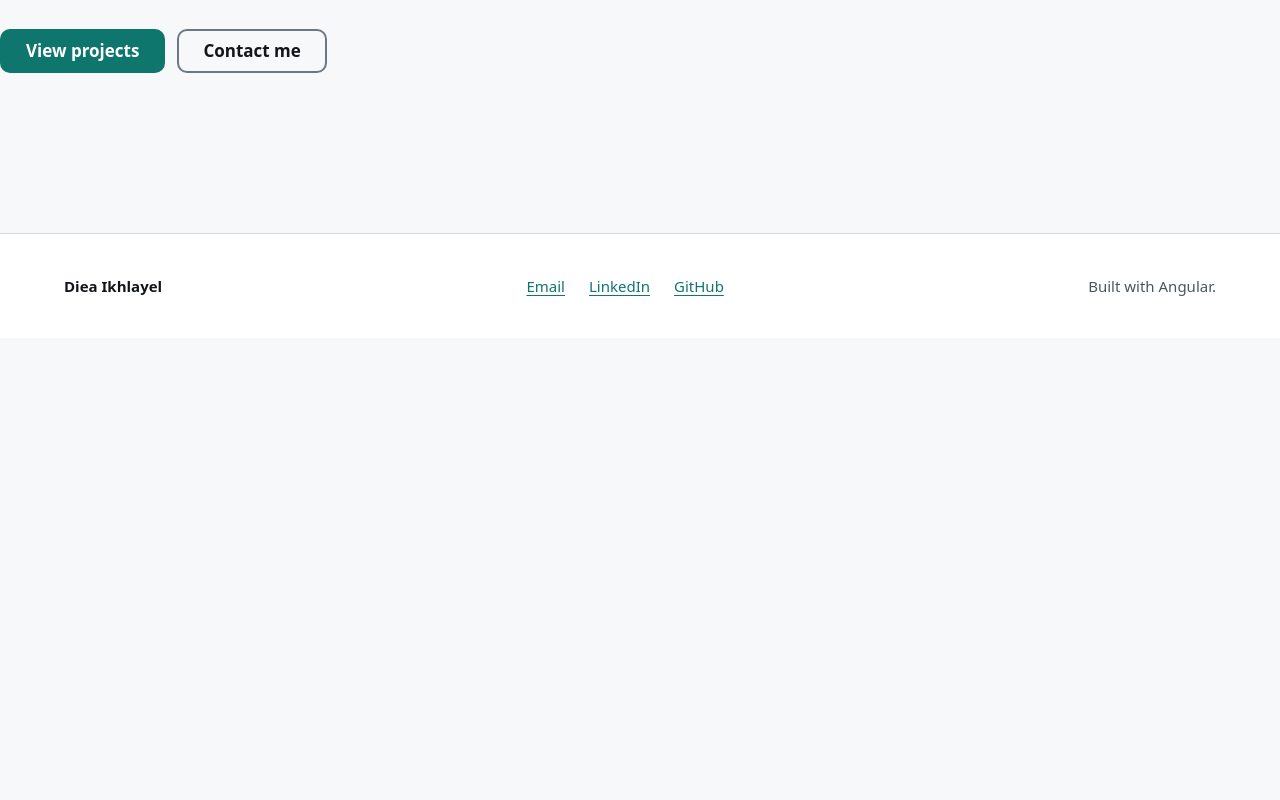
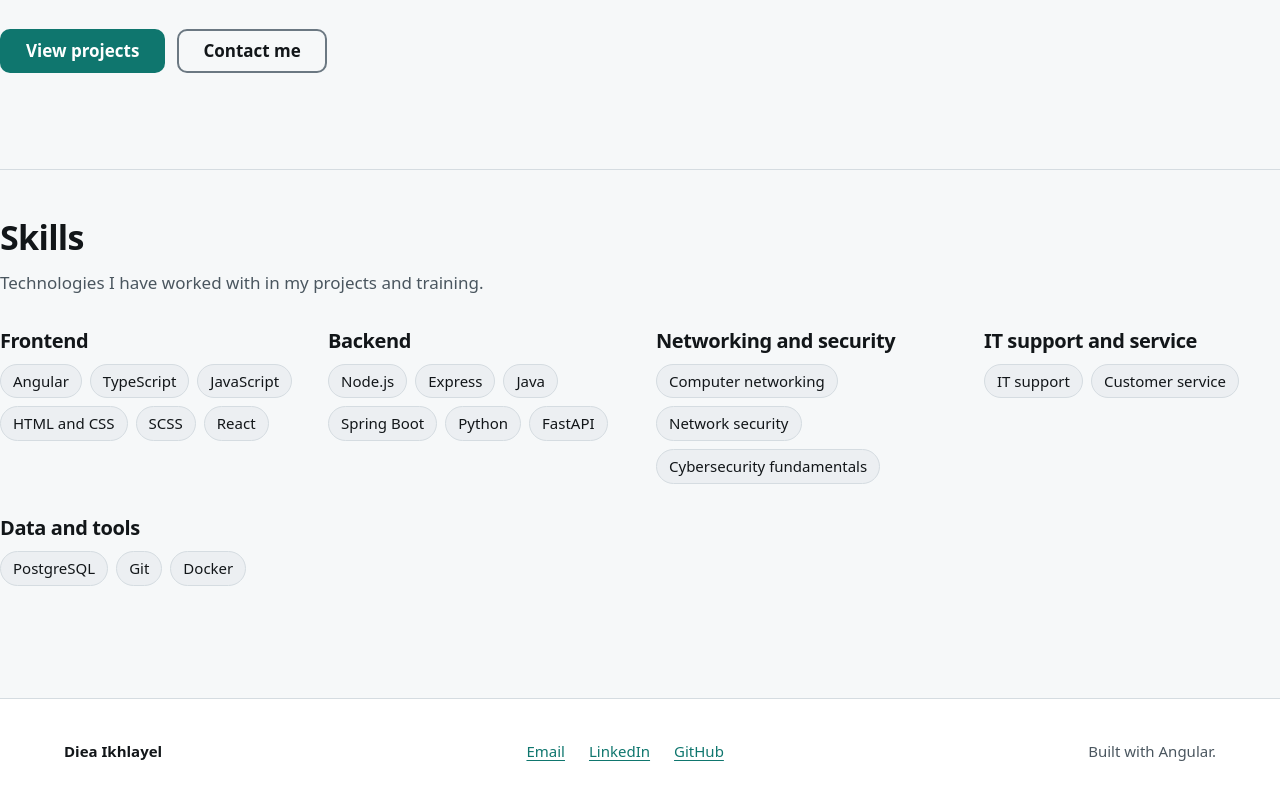
Before and after one commit to dieaikhlayel/portfolio-v2, an Angular app: page /en in a window 1280 px wide. Shown: the part 582-1382 px from the top of the page. Before the commit the page ends 920 px from the top, so only its background shows below. Built offline with nearby package versions, Linux system fonts and the light colour scheme; a web font is replaced by a local one.

Commit message:
Add skills section with networking, security and IT support groups

```diff
--- a/src/app/features/home/home-page.html
+++ b/src/app/features/home/home-page.html
@@ -11,3 +11,5 @@
     </a>
   </div>
 </section>
+
+<app-skills-section />
--- a/src/app/features/home/home-page.ts
+++ b/src/app/features/home/home-page.ts
@@ -1,10 +1,11 @@
 import { Component, inject } from '@angular/core';
 import { RouterLink } from '@angular/router';
 import { I18nService } from '../../i18n/i18n.service';
+import { SkillsSection } from './skills-section/skills-section';
 
 @Component({
   selector: 'app-home-page',
-  imports: [RouterLink],
+  imports: [RouterLink, SkillsSection],
   templateUrl: './home-page.html',
   styleUrl: './home-page.scss',
 })
--- /dev/null
+++ b/src/app/features/home/skills-section/skills-section.html
@@ -0,0 +1,23 @@
+<section class="skills" aria-labelledby="skills-title">
+  <h2 id="skills-title" class="skills__title">{{ i18n.t().home.skills.title }}</h2>
+  <p class="skills__intro">{{ i18n.t().home.skills.intro }}</p>
+
+  <div class="skills__groups">
+    @for (group of groups; track group.id) {
+      <div class="skills__group">
+        <h3 class="skills__group-title">{{ i18n.t().home.skills.groups[group.id] }}</h3>
+        <ul class="skills__list">
+          @for (skill of group.items; track skill.en) {
+            <li
+              class="skills__tag"
+              [attr.lang]="isTranslated(skill) ? 'ar' : 'en'"
+              [attr.dir]="isTranslated(skill) ? 'rtl' : 'ltr'"
+            >
+              {{ label(skill) }}
+            </li>
+          }
+        </ul>
+      </div>
+    }
+  </div>
+</section>
--- /dev/null
+++ b/src/app/features/home/skills-section/skills-section.scss
@@ -0,0 +1,44 @@
+.skills {
+  padding-block: var(--space-7);
+  border-block-start: 1px solid var(--color-border);
+}
+
+.skills__title {
+  margin: 0 0 var(--space-3);
+  font-size: var(--text-2xl);
+}
+
+.skills__intro {
+  margin: 0 0 var(--space-6);
+  max-inline-size: var(--reading-max);
+  color: var(--color-text-muted);
+}
+
+.skills__groups {
+  display: grid;
+  grid-template-columns: repeat(auto-fit, minmax(16rem, 1fr));
+  gap: var(--space-6);
+}
+
+.skills__group-title {
+  margin: 0 0 var(--space-3);
+  font-size: var(--text-lg);
+}
+
+.skills__list {
+  display: flex;
+  flex-wrap: wrap;
+  gap: var(--space-2);
+  margin: 0;
+  padding: 0;
+  list-style: none;
+}
+
+.skills__tag {
+  padding: var(--space-1) var(--space-3);
+  font-size: var(--text-sm);
+  color: var(--color-text);
+  background: var(--color-surface-raised);
+  border: 1px solid var(--color-border);
+  border-radius: var(--radius-full);
+}
--- /dev/null
+++ b/src/app/features/home/skills-section/skills-section.ts
@@ -0,0 +1,22 @@
+import { Component, inject } from '@angular/core';
+import { I18nService } from '../../../i18n/i18n.service';
+import { SKILL_GROUPS, Skill } from '../skills.data';
+
+@Component({
+  selector: 'app-skills-section',
+  templateUrl: './skills-section.html',
+  styleUrl: './skills-section.scss',
+})
+export class SkillsSection {
+  protected readonly i18n = inject(I18nService);
+  protected readonly groups = SKILL_GROUPS;
+
+  /** Arabic text when the page is Arabic and a translation exists; otherwise the English name. */
+  protected label(skill: Skill): string {
+    return this.isTranslated(skill) ? skill.ar! : skill.en;
+  }
+
+  protected isTranslated(skill: Skill): boolean {
+    return this.i18n.lang() === 'ar' && !!skill.ar;
+  }
+}
--- /dev/null
+++ b/src/app/features/home/skills.data.ts
@@ -0,0 +1,64 @@
+export type SkillGroupId = 'frontend' | 'backend' | 'security' | 'support' | 'tools';
+
+/**
+ * One skill. Tool and technology names (Angular, PostgreSQL...) are proper nouns: give only `en`.
+ * Topics that are ordinary words (Network security, IT support...) also give `ar`.
+ */
+export interface Skill {
+  readonly en: string;
+  readonly ar?: string;
+}
+
+export interface SkillGroup {
+  readonly id: SkillGroupId;
+  readonly items: readonly Skill[];
+}
+
+/**
+ * Everything shown in the Skills section. Edit this list to change the section.
+ * Only list what you have really used or studied. Group labels live in the dictionaries
+ * (home.skills.groups).
+ */
+export const SKILL_GROUPS: readonly SkillGroup[] = [
+  {
+    id: 'frontend',
+    items: [
+      { en: 'Angular' },
+      { en: 'TypeScript' },
+      { en: 'JavaScript' },
+      { en: 'HTML and CSS' },
+      { en: 'SCSS' },
+      { en: 'React' },
+    ],
+  },
+  {
+    id: 'backend',
+    items: [
+      { en: 'Node.js' },
+      { en: 'Express' },
+      { en: 'Java' },
+      { en: 'Spring Boot' },
+      { en: 'Python' },
+      { en: 'FastAPI' },
+    ],
+  },
+  {
+    id: 'security',
+    items: [
+      { en: 'Computer networking', ar: 'شبكات الحاسوب' },
+      { en: 'Network security', ar: 'أمن الشبكات' },
+      { en: 'Cybersecurity fundamentals', ar: 'أساسيات الأمن السيبراني' },
+    ],
+  },
+  {
+    id: 'support',
+    items: [
+      { en: 'IT support', ar: 'الدعم التقني' },
+      { en: 'Customer service', ar: 'خدمة العملاء' },
+    ],
+  },
+  {
+    id: 'tools',
+    items: [{ en: 'PostgreSQL' }, { en: 'Git' }, { en: 'Docker' }],
+  },
+];
--- a/src/app/i18n/translations/ar.ts
+++ b/src/app/i18n/translations/ar.ts
@@ -20,6 +20,17 @@
         'أطوّر تطبيقات الويب باستخدام تقنيات الواجهات الأمامية والخلفية، ولدي خبرة في الدعم الفني ومعرفة بأساسيات الأمن السيبراني. أستمتع بحل المشكلات التقنية، واستكشاف الأخطاء وإصلاحها، وتطوير حلول آمنة وموثوقة وسهلة الاستخدام. تصفّح مشاريعي أو تواصل معي.',
       viewProjects: 'عرض المشاريع',
       contactMe: 'تواصل معي',
+    },
+    skills: {
+      title: 'المهارات',
+      intro: 'تقنيات عملت بها في مشاريعي وتدريبي.',
+      groups: {
+        frontend: 'الواجهات الأمامية',
+        backend: 'الخلفية البرمجية',
+        security: 'الشبكات والأمن',
+        support: 'الدعم التقني وخدمة العملاء',
+        tools: 'البيانات والأدوات',
+      },
     },
   },
   theme: {
--- a/src/app/i18n/translations/en.ts
+++ b/src/app/i18n/translations/en.ts
@@ -4,7 +4,7 @@
   meta: {
     title: 'Diea Ikhlayel | Portfolio',
     description:
-      'Portfolio of Diea Ikhlayel, a full-stack developer with experience in technical support and knowledge of cybersecurity.',
+      'Portfolio of Diea Ikhlayel, a full-stack web developer with IT support experience and cybersecurity knowledge.',
   },
   a11y: {
     skipToContent: 'Skip to main content',
@@ -14,11 +14,22 @@
   },
   home: {
     hero: {
-      role: 'Full-Stack Developer | Technical Support | Cybersecurity',
+      role: 'Full-stack web developer with IT support and cybersecurity skills',
       intro:
-        'I build web applications using modern frontend and backend technologies, with experience in technical support and a solid understanding of cybersecurity fundamentals. I enjoy solving technical problems, troubleshooting systems, and developing secure, reliable, and user-friendly solutions.',
+        'I develop web applications using frontend and backend technologies, and I have IT support experience and knowledge of cybersecurity fundamentals. I enjoy solving technical problems, troubleshooting, and building secure, reliable and easy-to-use solutions. Browse my projects or get in touch.',
       viewProjects: 'View projects',
       contactMe: 'Contact me',
+    },
+    skills: {
+      title: 'Skills',
+      intro: 'Technologies I have worked with in my projects and training.',
+      groups: {
+        frontend: 'Frontend',
+        backend: 'Backend',
+        security: 'Networking and security',
+        support: 'IT support and service',
+        tools: 'Data and tools',
+      },
     },
   },
   theme: {
```
Also changed, not shown: 1 other file (tests, documents, lock files or other folders).
